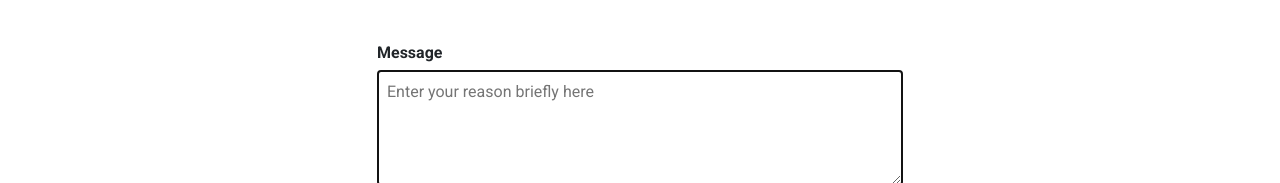
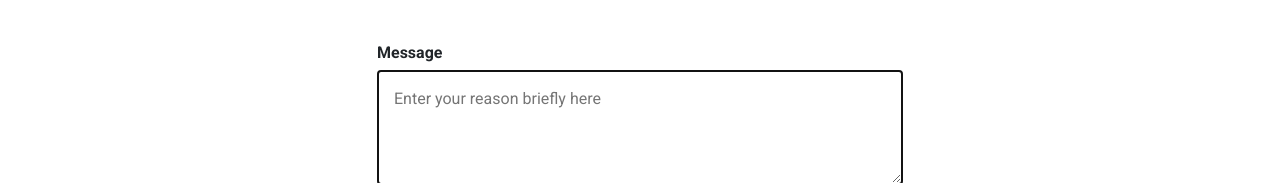
Before and after one commit to vijayraman96/demo-splendid, a React (Create React App) app: page /help in a window 1280 px wide. Shown: the part 769-952 px from the top of the page. Built offline with nearby package versions, Linux system fonts and the light colour scheme.

Commit message:
css issues fixed

```diff
--- a/src/Components/Input/DropdownInput/DropdownInput.css
+++ b/src/Components/Input/DropdownInput/DropdownInput.css
@@ -34,6 +34,7 @@ select {
     padding: 0 15px !important;
     background-color: #fff !important;
     color: var(--main-color) !important;
+    font-family: "Roboto", sans-serif;
 
 }
 .react-dropdown-select-input {
--- a/src/Components/Input/Input.css
+++ b/src/Components/Input/Input.css
@@ -18,6 +18,7 @@
     padding: 0 15px;
     background-color: #fff;
     color: var(--main-color);
+    font-family: "Roboto", sans-serif;
 }
 .error {
     font-size: 10px;
--- a/src/Components/Input/TextArea/Textarea.css
+++ b/src/Components/Input/TextArea/Textarea.css
@@ -13,10 +13,12 @@
 
   .textarea {
     width: 100%;
-    padding: 0.5rem;
+    padding: 15px 15px 0 15px;
     border: 2px solid var(--main-color);
     border-radius: 4px;
     resize: vertical;
+    font-family: "Roboto", sans-serif;
+
   }
 
   /* .textarea.error {
--- a/src/Pages/Help/HelpCard/HelpCard.css
+++ b/src/Pages/Help/HelpCard/HelpCard.css
@@ -96,10 +96,15 @@
     padding: 30px 0 0 0;
 }
 .help_section input {
+    font-size: 16px;;
     /* border: 2px solid transparent !important; */
    }
    .help_section input:focus, .help_section input:hover {
-    /* border: 2px solid var(--main-color) !important; */
+    /*
+    border: 2px solid var(--main-color) !important; */
+   }
+   .help_section .react-dropdown-select-input {
+    margin: 0;
    }
 @media(min-width: 1601px ) {
     .help_section .image_container .title {
```
